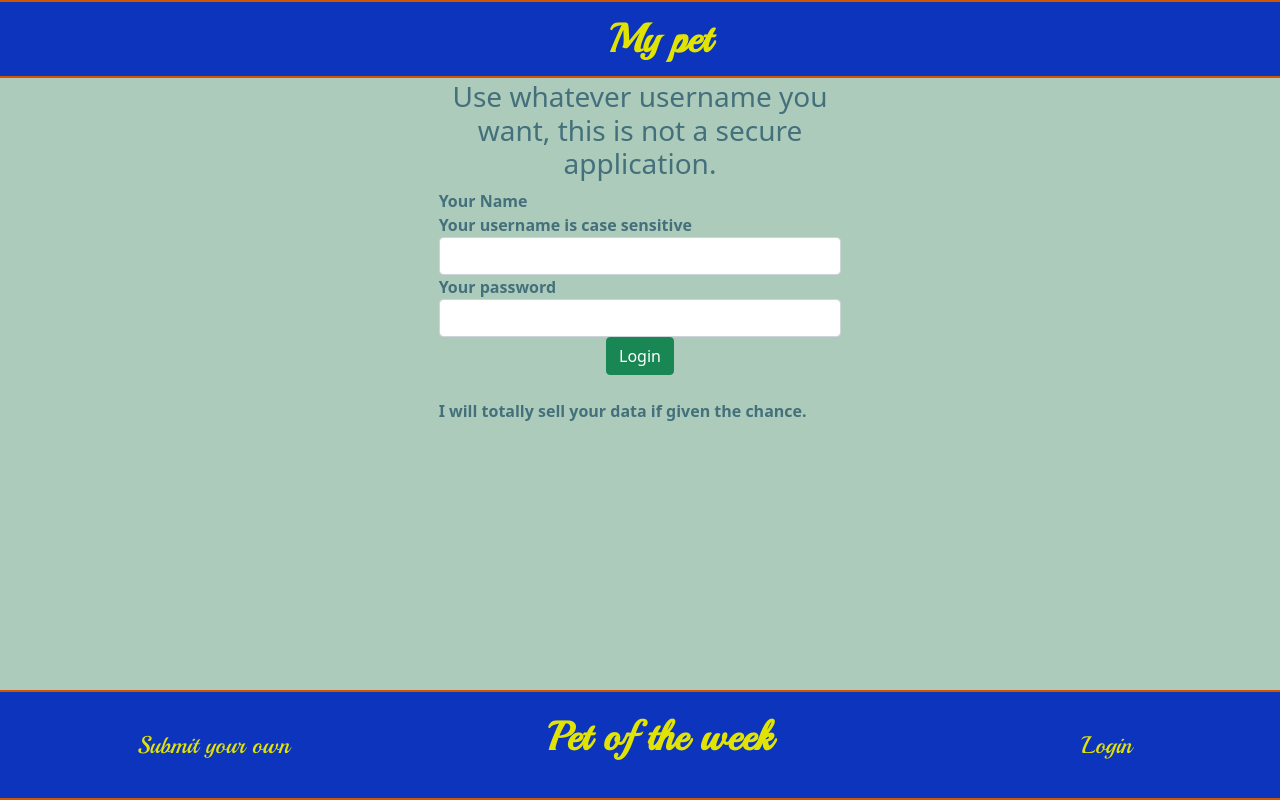
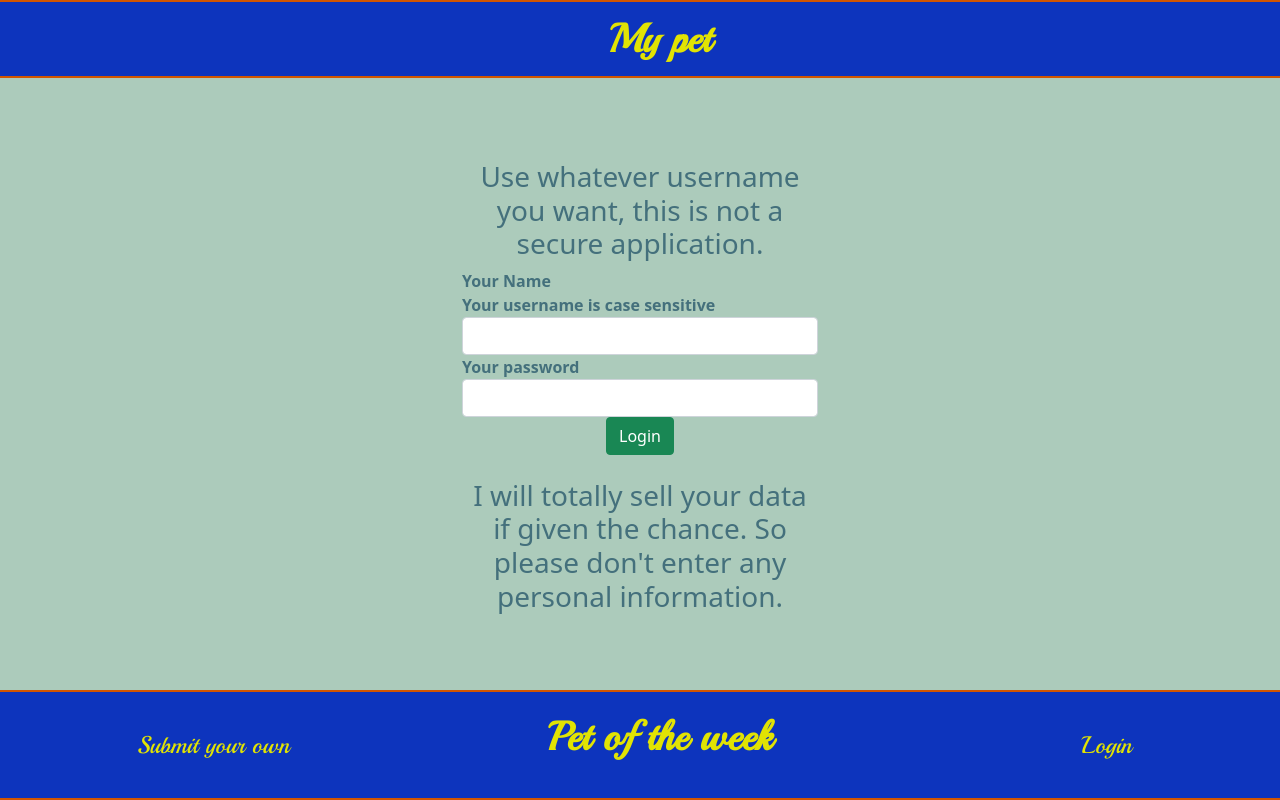
Before and after one commit to DylanBozarth/MyPet, a React (Create React App) app: page /login in a window 1280 px wide. Built offline with nearby package versions, Linux system fonts and the light colour scheme; a web font is replaced by a local one.

Commit message:
css update

```diff
--- a/public/index.html
+++ b/public/index.html
@@ -35,7 +35,7 @@
       work correctly both with client-side routing and a non-root public URL.
       Learn how to configure a non-root public URL by running `npm run build`.
     -->
-    <title>My Pets</title>
+    <title>My Pet</title>
   </head>
   <body>
     <noscript>You need to enable JavaScript to run this app.</noscript>
--- a/src/App.js
+++ b/src/App.js
@@ -23,7 +23,7 @@ function App() {
   }
 
   return (
-    <div className="container-fluid">
+    <div className="container">
 
 
 
--- a/src/App.scss
+++ b/src/App.scss
@@ -77,7 +77,7 @@ body {
   text-align: right;
 }
 .login {
-  margin-top: 10vh;
+  margin-top: 20vh;
   color: $fifth;
   font-weight: bolder;
 }
--- a/src/components/login.js
+++ b/src/components/login.js
@@ -51,11 +51,11 @@ useEffect(() => {
         </div>
 
 <div className="text-center">
-        <button onClick={login} className="btn btn-success text-center">
+        <button onClick={()  => initialUserState.name !== "" ? login : alert('please at least enter a name')} className="btn btn-success text-center">
           Login
         </button>
       </div></div>
-      <br /> I will totally sell your data if given the chance.
+      <br /> <h3 className="text-center">I will totally sell your data if given the chance. So please don't enter any personal information.</h3>
     </div>
     <div className="col-sm-4"></div></div>
   );
--- a/src/components/petoftheweek.js
+++ b/src/components/petoftheweek.js
@@ -7,7 +7,7 @@ export const PetOfTheWeek = () => {
 
     useEffect(() => {
       getPetInfo()
-
+      selectPet()
     }, [])
 
     async function getPetInfo() {
@@ -20,7 +20,7 @@ export const PetOfTheWeek = () => {
     }
     const selectPet = () => {
       let petLength = pets.length
-
+      console.log(petLength)
     }
     if (pets) {
        return (
--- a/src/components/submit.js
+++ b/src/components/submit.js
@@ -86,7 +86,7 @@ export const Submit = (props) => {
       <div className="col-sm-2"></div>
       {props.user !== null ? (
         <div className="col-sm-8 submitbox ">
-          <h2 className="submittext"> Submit your own</h2>
+          <h2 className="submittext"> Submit your own pet photo</h2>
           <form onSubmit={(e) => submitPet(e)}>
             <label>Your pet's name</label> <br />
             <input
@@ -96,13 +96,25 @@ export const Submit = (props) => {
               onChange={changePetName}
               required
             ></input>
-            <br />
+           <br />
             <label>Your pet's breed</label> <br />
             <input
               placeholder="breed"
               className="submitInput"
               value={petBreed}
               onChange={changeBreedType}
+              required
+            ></input>
+            <br />
+
+
+            <br />
+            <label>A fun fact about your pet</label> <br />
+            <input
+              placeholder="fun fact"
+              className="submitInput"
+              value={petDesc}
+              onChange={changePetDesc}
               required
             ></input>
             <br />
@@ -116,16 +128,6 @@ export const Submit = (props) => {
               name="First image"
               className="text-center"
               onChange={(e) => uploadImage(e)}
-            ></input>
-
-            <br />
-            <label>A fun fact about your pet</label> <br />
-            <input
-              placeholder="fun fact"
-              className="submitInput"
-              value={petDesc}
-              onChange={changePetDesc}
-              required
             ></input>
             <br />
             <button id="submit" className="btn btn-success">
```
